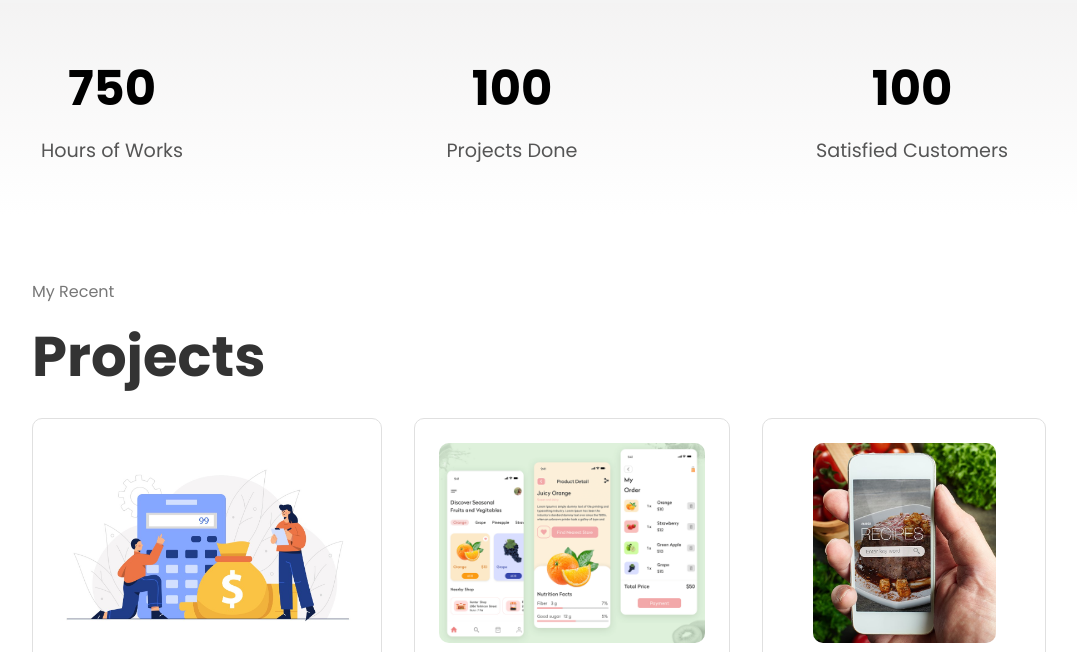
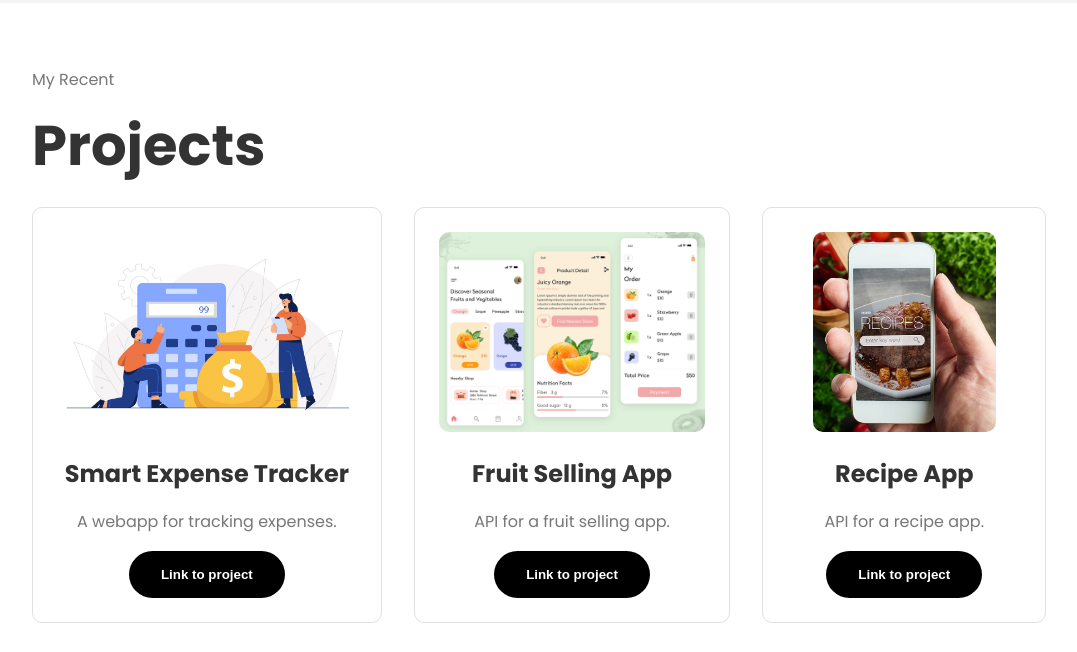
Before and after one commit to Ehoneah-Frank/Personal-Portfolio, a plain HTML site: page index.html in a window 1280 px wide. Shown: the part 2377-3029 px from the top of the page, without its empty margins (128-1205 px from the left). Drawn offline with Linux system fonts and the light colour scheme.

Commit message:
removed the counter

```diff
--- a/index.html
+++ b/index.html
@@ -210,7 +210,7 @@
         </div>
     </section>
 
-    <section class="counter-section">
+    <!-- <section class="counter-section">
         <div class="counter-container">
             <div class="counter-box">
                 <span class="counter" data-target="2190">0</span>
@@ -228,8 +228,8 @@
                 <span class="counter" data-target="32">0</span>
                 <p>Awards Winning</p>
             </div> -->
-        </div>
-    </section>
+        <!-- </div> -->
+    <!-- </section> -->
 
 
     <section id="projects">
```
